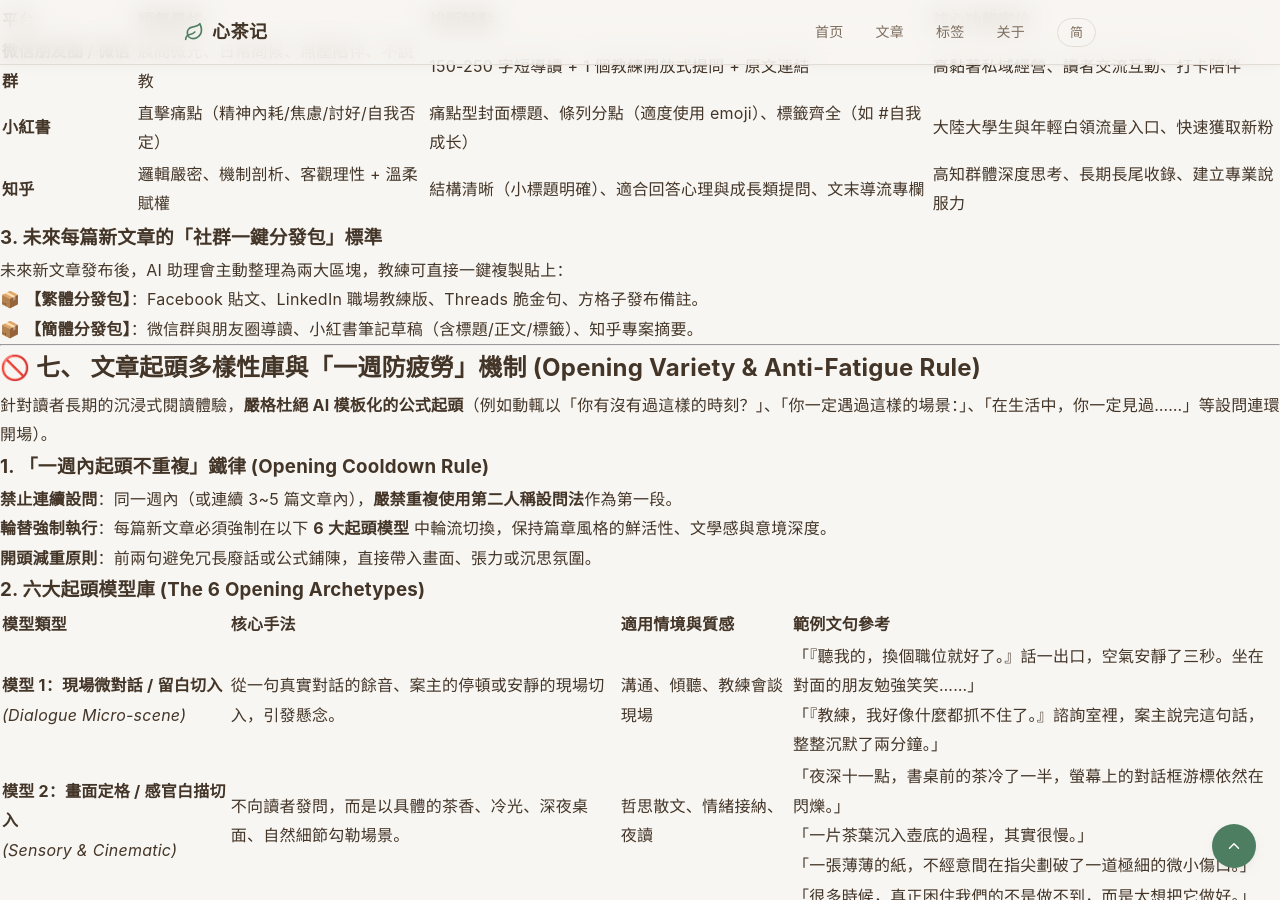
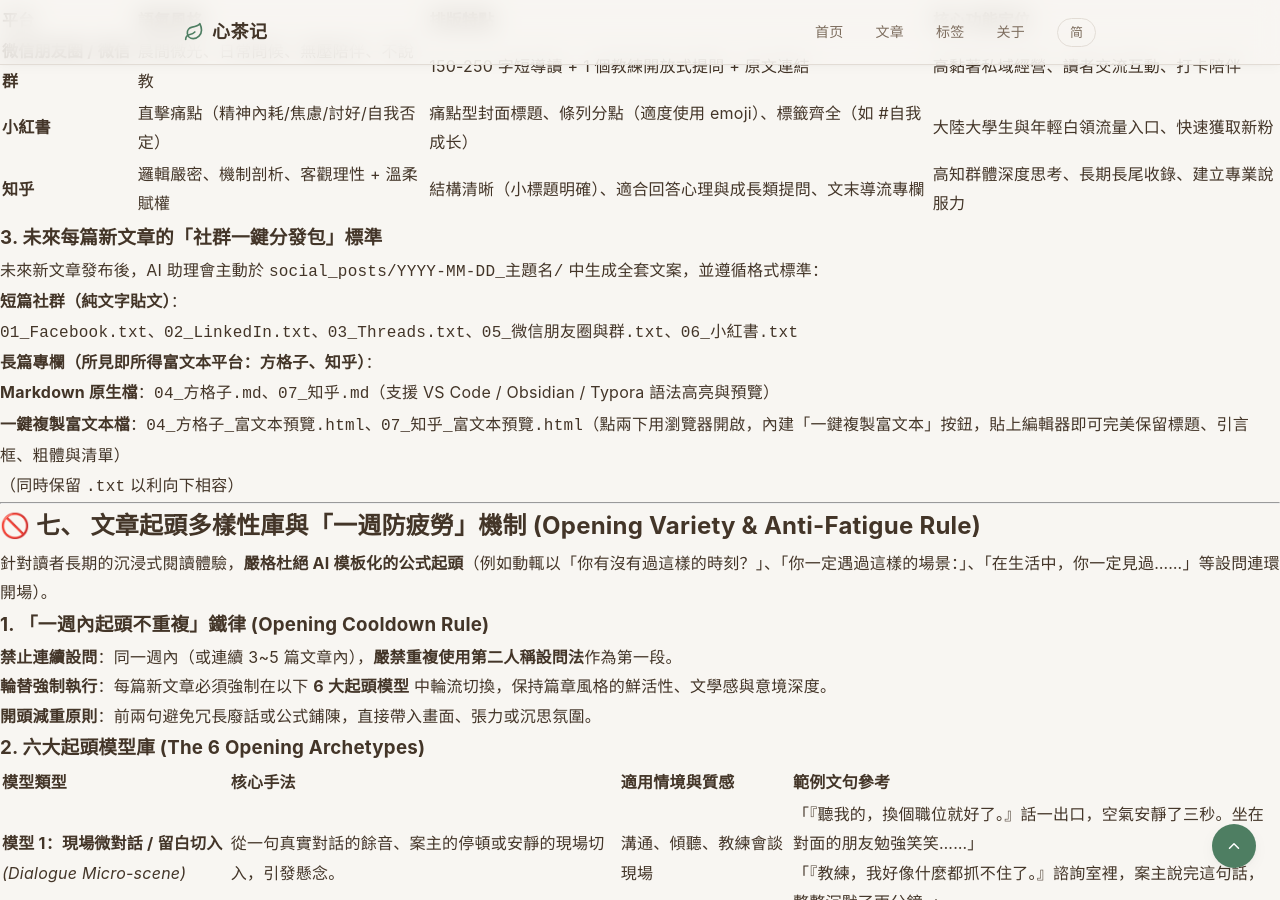
Before and after one commit to coachsunny/blog, a Jekyll site: the page built from COACHING_STYLE_GUIDE.md, in a window 1280 px wide and 900 px high, scrolled down 4426 px. Built offline with Jekyll 4.4.1, drawn with Linux system fonts in a browser that asks for light colours; our own code applies the rules of GitHub Pages for plain Markdown files.

Commit message:
在教練風格指引中明定長篇專欄（方格子、知乎）需同時提供 .md 與富文本預覽 .html 規範

```diff
--- a/COACHING_STYLE_GUIDE.md
+++ b/COACHING_STYLE_GUIDE.md
@@ -190,9 +190,13 @@ flowchart TD
 
 ### 3. 未來每篇新文章的「社群一鍵分發包」標準
 
-未來新文章發布後，AI 助理會主動整理為兩大區塊，教練可直接一鍵複製貼上：
-* 📦 **【繁體分發包】**：Facebook 貼文、LinkedIn 職場教練版、Threads 脆金句、方格子發布備註。
-* 📦 **【簡體分發包】**：微信群與朋友圈導讀、小紅書筆記草稿（含標題/正文/標籤）、知乎專案摘要。
+未來新文章發布後，AI 助理會主動於 `social_posts/YYYY-MM-DD_主題名/` 中生成全套文案，並遵循格式標準：
+* **短篇社群（純文字貼文）**：
+  * `01_Facebook.txt`、`02_LinkedIn.txt`、`03_Threads.txt`、`05_微信朋友圈與群.txt`、`06_小紅書.txt`
+* **長篇專欄（所見即所得富文本平台：方格子、知乎）**：
+  * **Markdown 原生檔**：`04_方格子.md`、`07_知乎.md`（支援 VS Code / Obsidian / Typora 語法高亮與預覽）
+  * **一鍵複製富文本檔**：`04_方格子_富文本預覽.html`、`07_知乎_富文本預覽.html`（點兩下用瀏覽器開啟，內建「一鍵複製富文本」按鈕，貼上編輯器即可完美保留標題、引言框、粗體與清單）
+  * （同時保留 `.txt` 以利向下相容）
 
 ---
 
```
